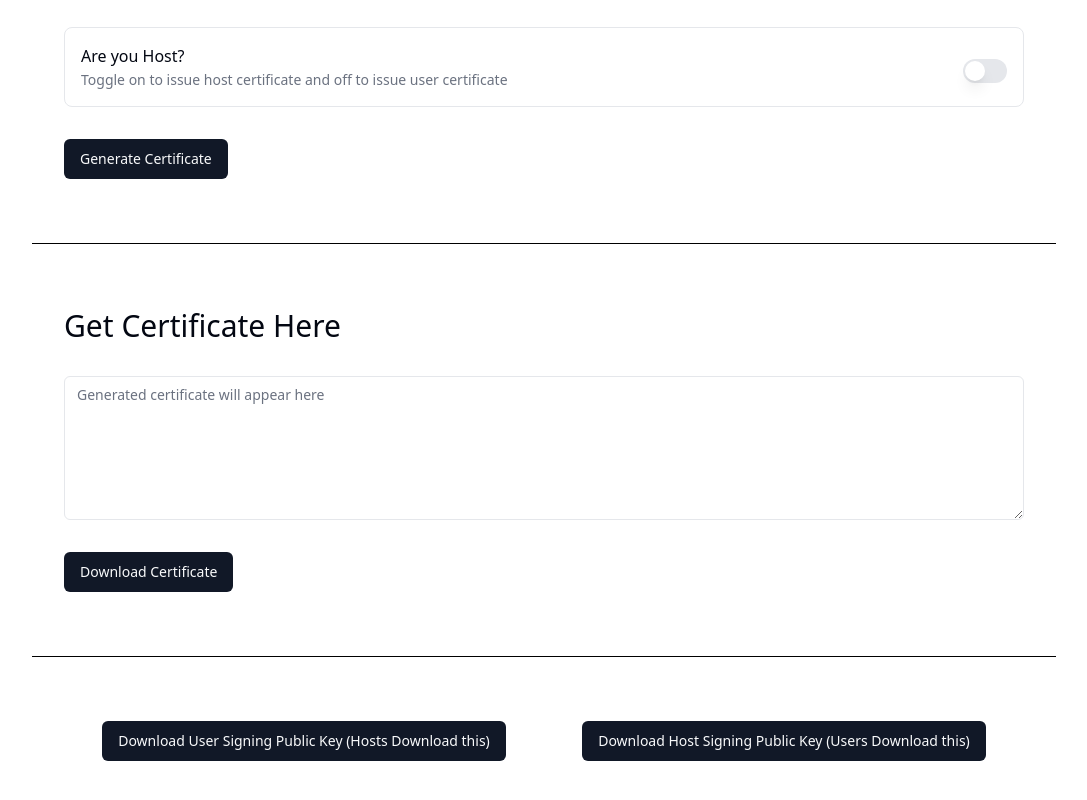
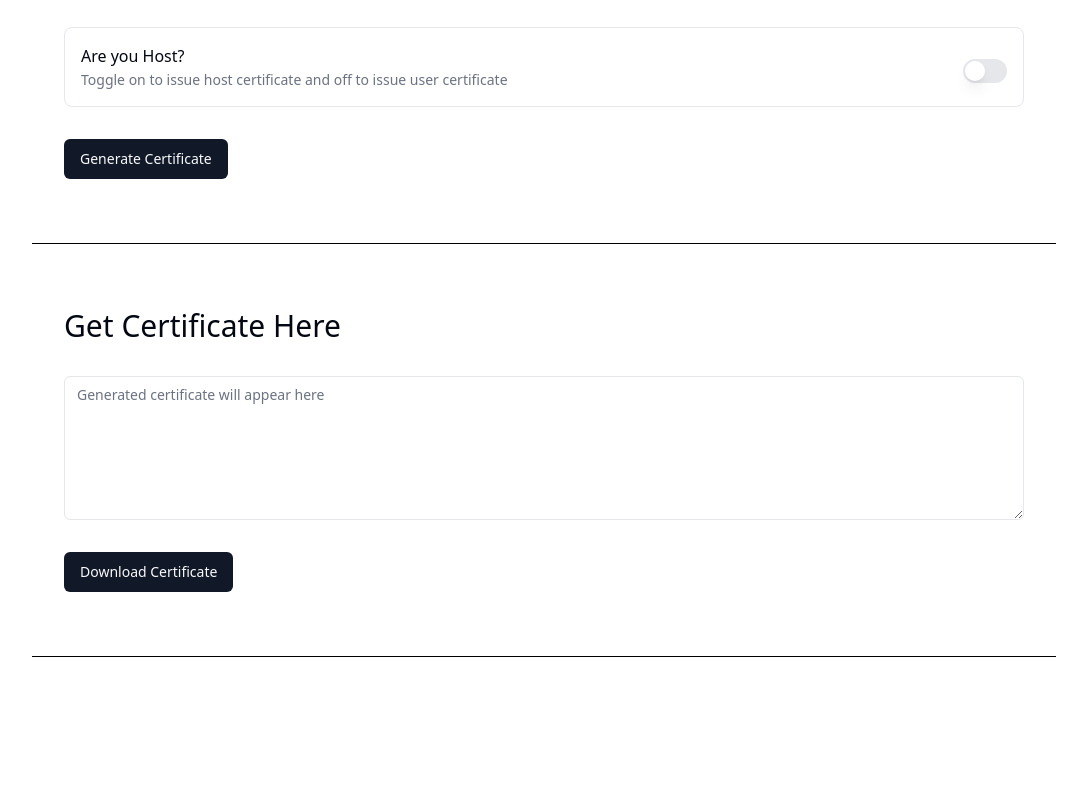
Before and after one commit to Gokul2003g/sshgo, a React (Vite) app: page / in a window 1280 px wide. Shown: the part 312-1112 px from the top of the page, without its empty margins (96-1183 px from the left). After the commit the page ends 1081 px from the top, so only its background shows below. Built offline with nearby package versions, Linux system fonts and the light colour scheme.

Commit message:
updated the code so that ceritificate is displayed in gui
Signed-off-by: Iniyan2003R <iniyan987@gmail.com>

```diff
--- a/src/pages/Certificate_Authentication.tsx
+++ b/src/pages/Certificate_Authentication.tsx
@@ -41,8 +41,9 @@ const Certificate_Authentication = () => {
 
   const onSubmit = useCallback(
     async (values: z.infer<typeof formSchema>) => {
-      if (isSubmitting) return; // Prevent multiple submissions
+      if (isSubmitting) return;
       setIsSubmitting(true);
+      setCertificate("");
 
       try {
         const cert = await invoke<string>("generate_certificate_command", {
@@ -55,29 +56,13 @@ const Certificate_Authentication = () => {
         console.log("Certificate generated:", cert);
       } catch (e) {
         console.error("Error generating certificate:", e);
+        setCertificate("Error generating certificate: " + e.message);
       } finally {
         setIsSubmitting(false);
       }
     },
     [isSubmitting]
   );
-
-  const downloadKey = async (url: string, filename: string) => {
-    try {
-      const response = await fetch(url);
-      if (!response.ok) throw new Error("Failed to download the file");
-
-      const blob = await response.blob();
-      const link = document.createElement("a");
-      link.href = window.URL.createObjectURL(blob);
-      link.setAttribute("download", filename);
-      document.body.appendChild(link);
-      link.click();
-      link.remove();
-    } catch (error) {
-      console.error(`Error downloading ${filename}:`, error);
-    }
-  };
 
   const downloadCertificate = () => {
     if (!certificate || certificate === "Invalid Public Key") {
@@ -112,7 +97,7 @@ const Certificate_Authentication = () => {
           <Form {...form}>
             <form
               onSubmit={(e) => {
-                e.preventDefault(); // Prevent default form submission behavior
+                e.preventDefault();
                 form.handleSubmit(onSubmit)();
               }}
               className="space-y-8"
@@ -170,22 +155,6 @@ const Certificate_Authentication = () => {
           <Button onClick={downloadCertificate}>Download Certificate</Button>
         </div>
         <Separator className="my-16 w-4/5 bg-black" />
-        <div className="w-3/4 flex justify-around">
-          <Button
-            onClick={() =>
-              downloadKey("/public/user-sign-key.pub", "user-sign-key.pub")
-            }
-          >
-            Download User Signing Public Key (Hosts Download this)
-          </Button>
-          <Button
-            onClick={() =>
-              downloadKey("/public/host-sign-key.pub", "host-sign-key.pub")
-            }
-          >
-            Download Host Signing Public Key (Users Download this)
-          </Button>
-        </div>
       </div>
     </div>
   );
```
Also changed, not shown: 2 other files (tests, documents, lock files or other folders).
